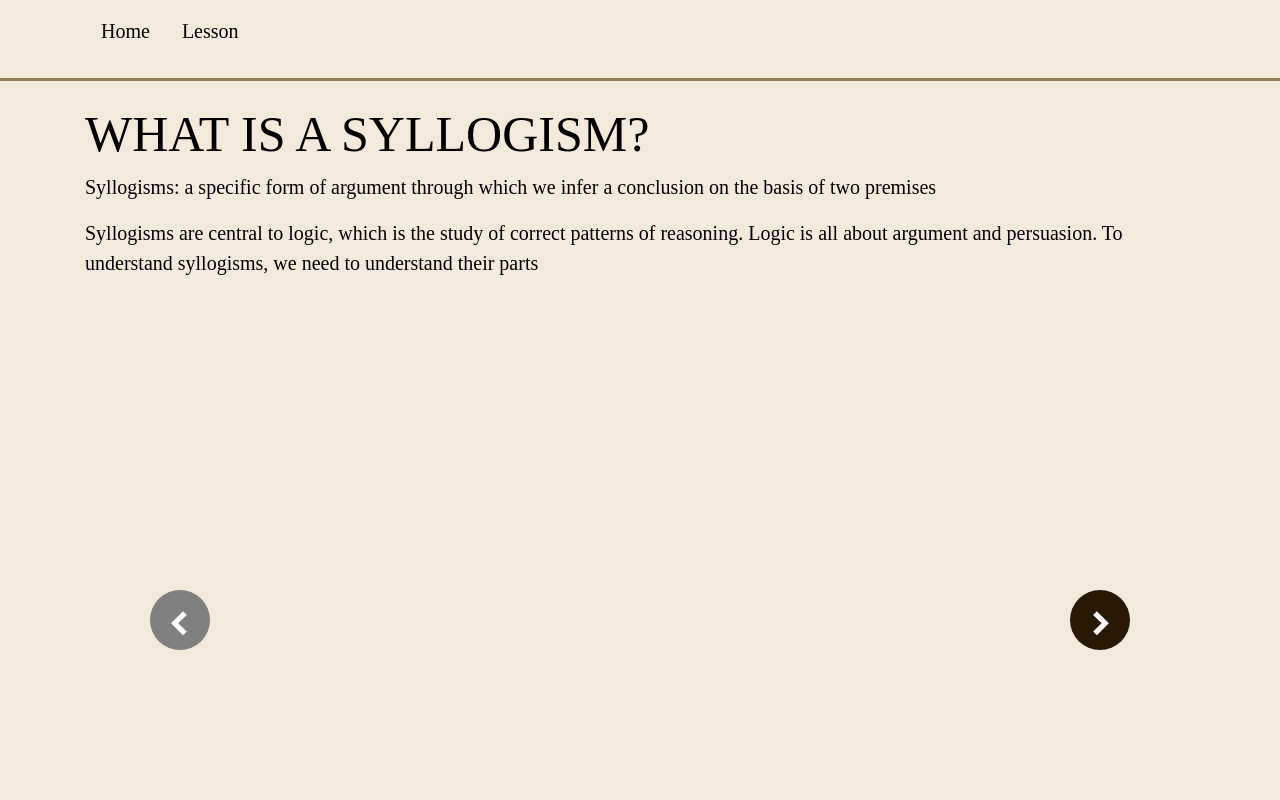
After one commit to gruiiiw/ui_design_syllogism, a Flask app: template templates/learntestfile.html in a window 1280 px wide. The commit adds this page. Run offline with Flask 3, Linux system fonts and the light colour scheme; the template is opened without the code that fills it, so the values that code supplies are empty; some libraries are stand-ins or nearby versions.

Commit message:
Changing data to not be static

```diff
--- a/server.py
+++ b/server.py
@@ -2,6 +2,8 @@ from flask import Flask
 from flask import render_template
 from flask import Response, request, jsonify
 app = Flask(__name__)
+
+
 
 
 
@@ -13,11 +15,13 @@ def homepage():
 
 # Lesson Pages
 
-@app.route('/lesson/page1')
-def lesson_page1():
-   return render_template('lesson_page1.html')
+@app.route('/learn/<lesson_id>')
+def learn(lesson_id):
+   lesson = lessons[lesson_id]
+   return render_template('learn.html', lesson=lesson)
 
 
+# Quiz Pages - We need to have something to store the score
 
 
 
--- a/templates/homepage.html
+++ b/templates/homepage.html
@@ -14,7 +14,7 @@
 
     </div>
 
-    <a href="/lesson/page1">
+    <a href="/learn/1">
     <button class="startBtn">Start Lesson</button></a>
 
 
--- /dev/null
+++ b/templates/learntestfile.html
@@ -0,0 +1,31 @@
+{% extends "layout.html" %}
+
+{% block content %}
+
+
+
+    <div class=" bodaniText">
+
+
+
+        <div class = "textLarge">
+            WHAT IS A SYLLOGISM?</div>
+
+            <p>Syllogisms: a specific form of argument through
+            which we infer a conclusion on the basis of two premises
+        </p>
+            Syllogisms are central to logic, which is the study of correct
+            patterns of reasoning. Logic is all about argument and
+            persuasion.
+
+            To understand syllogisms, we need to understand their parts
+    </div>
+    <div class="buttonContainer">
+        <a href="/"><button class="backBtn"><</button></a>
+
+    <a href="/lesson/page2"><button class="nextBtn">></button></a></div>
+
+
+
+
+{% endblock %}
```
Also changed, not shown: templates/learn.html (renamed from templates/lesson_page1.html).
